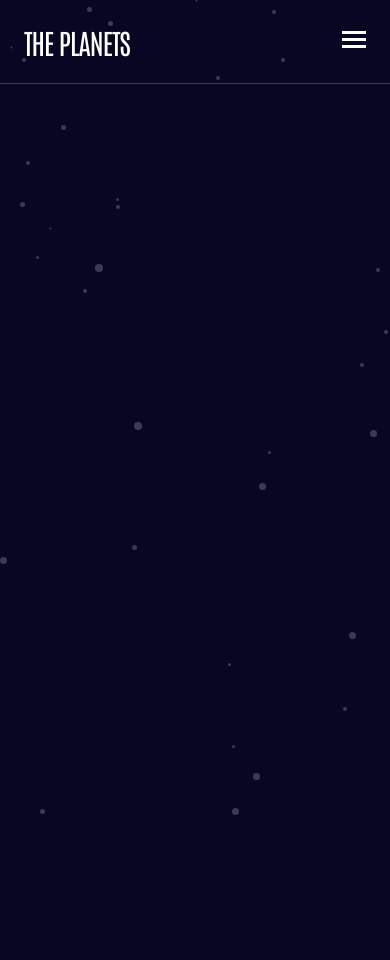
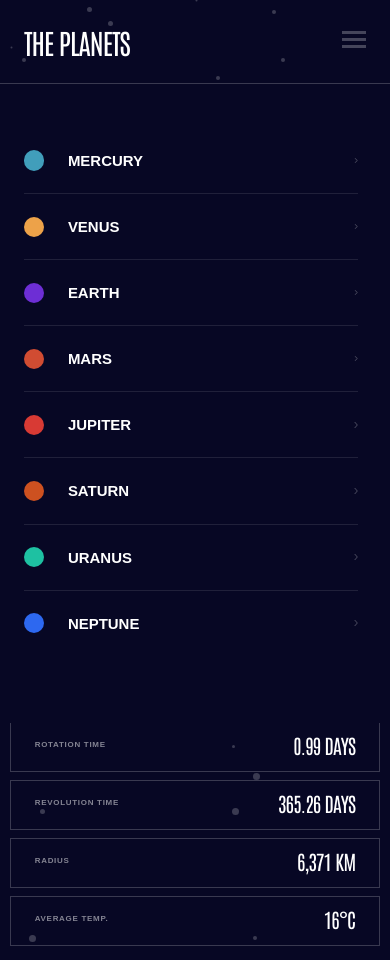
Before and after one commit to bradleyhop/frontend-mentor-planet-facts-site, a Vue app: page / in a window 390 px wide. Both pictures are taken after a click on the button 354 px from the left and 41 px from the top of the page. Before the commit the page ends 844 px from the top, so only its background shows below. Built offline with nearby package versions, Linux system fonts and the light colour scheme.

Commit message:
mobile menu implementation; first rough draft complete

```diff
--- a/src/App.vue
+++ b/src/App.vue
@@ -54,6 +54,7 @@ export default {
     setNewPlanet: function (orbitNum) {
       this.viewPlanet = this.dataPlanet[orbitNum];
       this.planetColor = this.accentColor[orbitNum];
+      this.toggleMenu = false; // reset mobile menu
     },
 
     // show corridsponding planet color on selected planet menu item
@@ -77,95 +78,59 @@ export default {
     <!-- pop-over menu for mobile devices -->
     <nav class="mobile-menu">
       <button class="mobile-menu-button" @click="setMobileMenu()">
-        <img src="@/assets/img/icon-hamburger.svg" class="humburger-icon" />
+        <img
+          src="@/assets/img/icon-hamburger.svg"
+          alt="press icon for menu list"
+          :class="toggleMenu ? 'hamburger-icon-active' : 'hamburger-icon'"
+        />
       </button>
+      <!-- mobile menu  -->
+      <nav>
+        <ul v-if="toggleMenu" class="mobile-menu-list">
+          <li
+            v-for="item in dataPlanet"
+            :key="item"
+            class="mobile-menu-item"
+            @click="setNewPlanet(dataPlanet.indexOf(item))"
+          >
+            <span
+              class="bullet-circle"
+              :style="{
+                'background-color': accentColor[dataPlanet.indexOf(item)],
+              }"
+            ></span>
+            <span class="mobile-name">{{ item.name }}</span>
+            <span class="chevron-container">
+              <img
+                src="@/assets/img/icon-chevron.svg"
+                alt="chevron icon for menu item"
+                class="chevron-icon"
+              />
+            </span>
+          </li>
+        </ul>
+      </nav>
     </nav>
 
     <!-- menu list for tablet and larger devices -->
     <nav class="horizontal-menu">
       <ul class="menu-list">
         <li
+          v-for="item in dataPlanet"
+          :key="item"
           class="menu-item"
-          @click="setNewPlanet(0)"
-          @mouseenter="setHoverColor(0)"
+          @click="setNewPlanet(dataPlanet.indexOf(item))"
+          @mouseenter="setHoverColor(dataPlanet.indexOf(item))"
           @mouseleave="hover = false"
           :class="{ accentBorderColor: hover }"
         >
-          MERCURY
-        </li>
-        <li
-          class="menu-item"
-          @click="setNewPlanet(1)"
-          @mouseenter="setHoverColor(1)"
-          @mouseleave="hover = false"
-          :class="{ accentBorderColor: hover }"
-        >
-          VENUS
-        </li>
-        <li
-          class="menu-item"
-          @click="setNewPlanet(2)"
-          @mouseenter="setHoverColor(2)"
-          @mouseleave="hover = false"
-          :class="{ accentBorderColor: hover }"
-        >
-          EARTH
-        </li>
-        <li
-          class="menu-item"
-          @click="setNewPlanet(3)"
-          @mouseenter="setHoverColor(3)"
-          @mouseleave="hover = false"
-          :class="{ accentBorderColor: hover }"
-        >
-          MARS
-        </li>
-        <li
-          class="menu-item"
-          @click="setNewPlanet(4)"
-          @mouseenter="setHoverColor(4)"
-          @mouseleave="hover = false"
-          :class="{ accentBorderColor: hover }"
-        >
-          JUPITER
-        </li>
-        <li
-          class="menu-item"
-          @click="setNewPlanet(5)"
-          @mouseenter="setHoverColor(5)"
-          @mouseleave="hover = false"
-          :class="{ accentBorderColor: hover }"
-        >
-          SATURN
-        </li>
-        <li
-          class="menu-item"
-          @click="setNewPlanet(6)"
-          @mouseenter="setHoverColor(6)"
-          @mouseleave="hover = false"
-          :class="{ accentBorderColor: hover }"
-        >
-          URANUS
-        </li>
-        <li
-          class="menu-item"
-          @click="setNewPlanet(7)"
-          @mouseenter="setHoverColor(7)"
-          @mouseleave="hover = false"
-          :class="{ accentBorderColor: hover }"
-        >
-          NEPTUNE
+          {{ item.name }}
         </li>
       </ul>
     </nav>
   </header>
-
   <div class="component-container">
-    <PlanetDisplay
-      v-if="loaded && !toggleMenu"
-      :planet="viewPlanet"
-      :pColor="planetColor"
-    />
+    <PlanetDisplay v-if="loaded" :planet="viewPlanet" :pColor="planetColor" />
   </div>
 </template>
 
@@ -204,8 +169,68 @@ header {
       cursor: pointer;
 
       .hamburger-icon {
-        height: 24px;
-        width: auto;
+        width: 24px;
+        height: auto;
+      }
+
+      .hamburger-icon-active {
+        @extend .hamburger-icon;
+        opacity: 0.25;
+      }
+    }
+
+    .mobile-menu-list {
+      background-color: $blackish;
+      left: 0;
+      list-style: none;
+      list-style-position: inside;
+      position: absolute;
+      top: 6rem; // set to min-height of <header>
+      width: 100vw;
+      z-index: 9001;
+
+      .mobile-menu-item {
+        @include header-4;
+        border-bottom: 1px solid rgba(255, 255, 255, 0.1);
+        cursor: pointer;
+        display: flex;
+        font-size: 1.07rem;
+        line-height: 1.79rem;
+        margin: 0 2.29rem 0 1.71rem;
+        padding: 1.43rem 0;
+        text-transform: uppercase;
+
+        .mobile-name {
+          flex-grow: 1;
+        }
+
+        .bullet-circle {
+          align-self: center;
+          border-radius: 50%;
+          display: flex;
+          height: 1.43rem;
+          margin-right: 1.71rem;
+          width: 1.43rem;
+        }
+
+        &:first-child {
+          margin-top: 3.14rem;
+        }
+
+        &:last-child {
+          border-bottom: none;
+          margin-bottom: 4.79rem;
+        }
+
+        .chevron-container {
+          display: flex;
+
+          .chevron-icon {
+            align-self: center;
+            height: auto;
+            width: 4px;
+          }
+        }
       }
     }
   }
```
